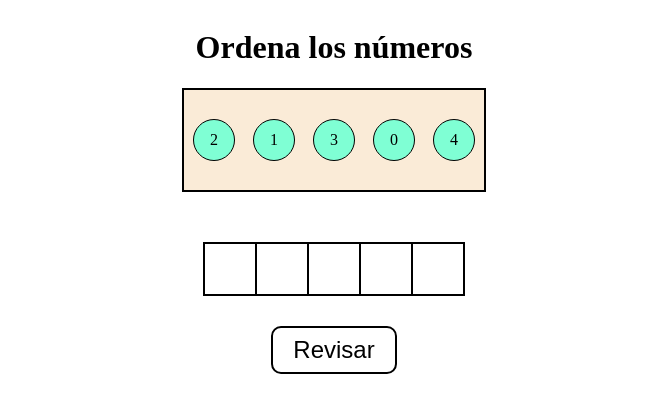
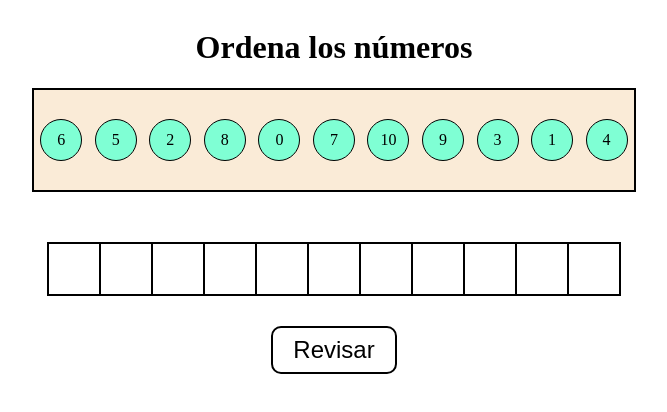
Before and after one commit to CristoferNava/sort-numbers-drag-and-drop-react, a React (Vite) app: page / in a window 1280 px wide. Shown: the top 412 px of the page, without its empty margins (306-973 px from the left). Built offline with nearby package versions, Linux system fonts and the light colour scheme.

Commit message:
Shuffle the numbers functionality was added.

```diff
--- a/src/App.css
+++ b/src/App.css
@@ -13,7 +13,7 @@
 .numbers-container {
   background-color: antiquewhite;
   height: 100px;
-  width: 300px;
+  width: 600px;
   border: 2px solid black;
   margin-bottom: 50px;
 
--- a/src/App.jsx
+++ b/src/App.jsx
@@ -5,38 +5,51 @@
 // 5. Return a placed number in a square to the numbers container
 // 6. Move an element already placed into a square to an empty square
 // 7. Add styles when checking the game
+// 9. Genera the order of the numbers randmoly
 
-import { useState, useRef } from "react";
+import { useState } from "react";
 
 import "./App.css";
 
+function swap(array, idx1, idx2) {
+  const temp = array[idx1];
+  array[idx1] = array[idx2];
+  array[idx2] = temp;
+}
+
+function shuffleArray(array) {
+  for (let i = 1; i <= 25; i++) {
+    const idx1 = Math.floor(Math.random() * array.length);
+    const idx2 = Math.floor(Math.random() * array.length);
+    swap(array, idx1, idx2);
+  }
+}
+
+function generateNumbersCards() {
+  const numbers = [0, 1, 2, 3, 4, 5, 6, 7, 8, 9, 10];
+  shuffleArray(numbers);
+  const numbersCards = new Map();
+
+  for (const number of numbers) {
+    numbersCards.set(number, { value: number, state: "" });
+  }
+  return numbersCards;
+}
+
+function generateNumbers(numbersCards) {
+  const numbers = new Map();
+  for (const number of numbersCards.keys()) {
+    numbers.set(number, number);
+  }
+  return numbers;
+}
+
 function App() {
-  const gameWon = useRef(false);
-  const [numbersCards, setNumbersCards] = useState(
-    new Map([
-      [2, { value: 2, state: "" }],
-      [1, { value: 1, state: "" }],
-      [3, { value: 3, state: "" }],
-      [0, { value: 0, state: "" }],
-      [4, { value: 4, state: "" }],
-    ])
-  );
-
-  const [numbers, setNumbers] = useState(
-    new Map([
-      [2, 2],
-      [1, 1],
-      [3, 3],
-      [0, 0],
-      [4, 4],
-    ])
-  );
-
+  const [numbersCards, setNumbersCards] = useState(generateNumbersCards());
+  const [numbers, setNumbers] = useState(generateNumbers(numbersCards));
   const [squares, setSquares] = useState(
     new Array([...numbers.values()].length).fill(null)
   );
-
-  if (gameWon.current) alert("Ganaste!");
 
   const dragOver = (event) => {
     event.preventDefault();
@@ -80,7 +93,6 @@ function App() {
         won = false;
       }
     }
-    if (won) gameWon.current = true;
     setNumbersCards(new Map(numbersCards));
   };
 
@@ -148,7 +160,6 @@ const Number = ({ value, state }) => {
     event.dataTransfer.setData("text/plain", number);
   };
 
-  console.log(state);
   return (
     <div
       className={`number ${state}`}
@@ -225,3 +236,23 @@ const Square = ({
 };
 
 export default App;
+
+// const [numbersCards, setNumbersCards] = useState(
+//   new Map([
+//     [2, { value: 2, state: "" }],
+//     [1, { value: 1, state: "" }],
+//     [3, { value: 3, state: "" }],
+//     [0, { value: 0, state: "" }],
+//     [4, { value: 4, state: "" }],
+//   ])
+// );
+
+// const [numbers, setNumbers] = useState(
+//   new Map([
+//     [2, 2],
+//     [1, 1],
+//     [3, 3],
+//     [0, 0],
+//     [4, 4],
+//   ])
+// );
```
Also changed, not shown: 1 other file (tests, documents, lock files or other folders).
